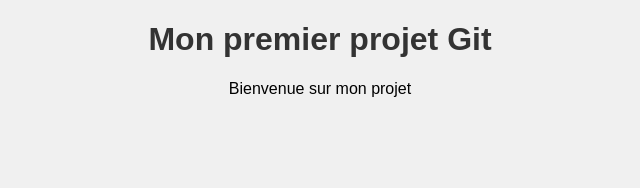
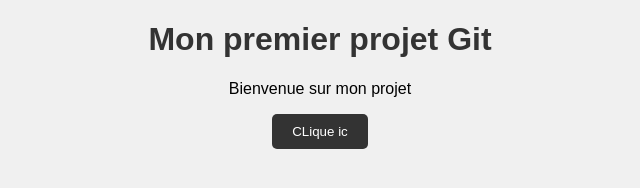
Before and after one commit to Louv04/premier-projet, a plain HTML site: page index.html in a window 1280 px wide. Shown: the whole page, without its empty margins (320-960 px from the left). Drawn offline with Linux system fonts and the light colour scheme.

Commit message:
Ajout du bouton et style sur la page

```diff
--- a/index.html
+++ b/index.html
@@ -9,5 +9,6 @@
     <body>
         <h1>Mon premier projet Git</h1>
         <p>Bienvenue sur mon projet</p>
+        <button>CLique ic</button>
     </body>
 </html>
--- a/styles.css
+++ b/styles.css
@@ -7,3 +7,11 @@ body {
 h1 {
     color: #333;
 }
+button {
+    background-color: #333;
+    color: white;
+    padding: 10px 20px;
+    border: none;
+    border-radius: 5px;
+    cursor: pointer;
+}
```
